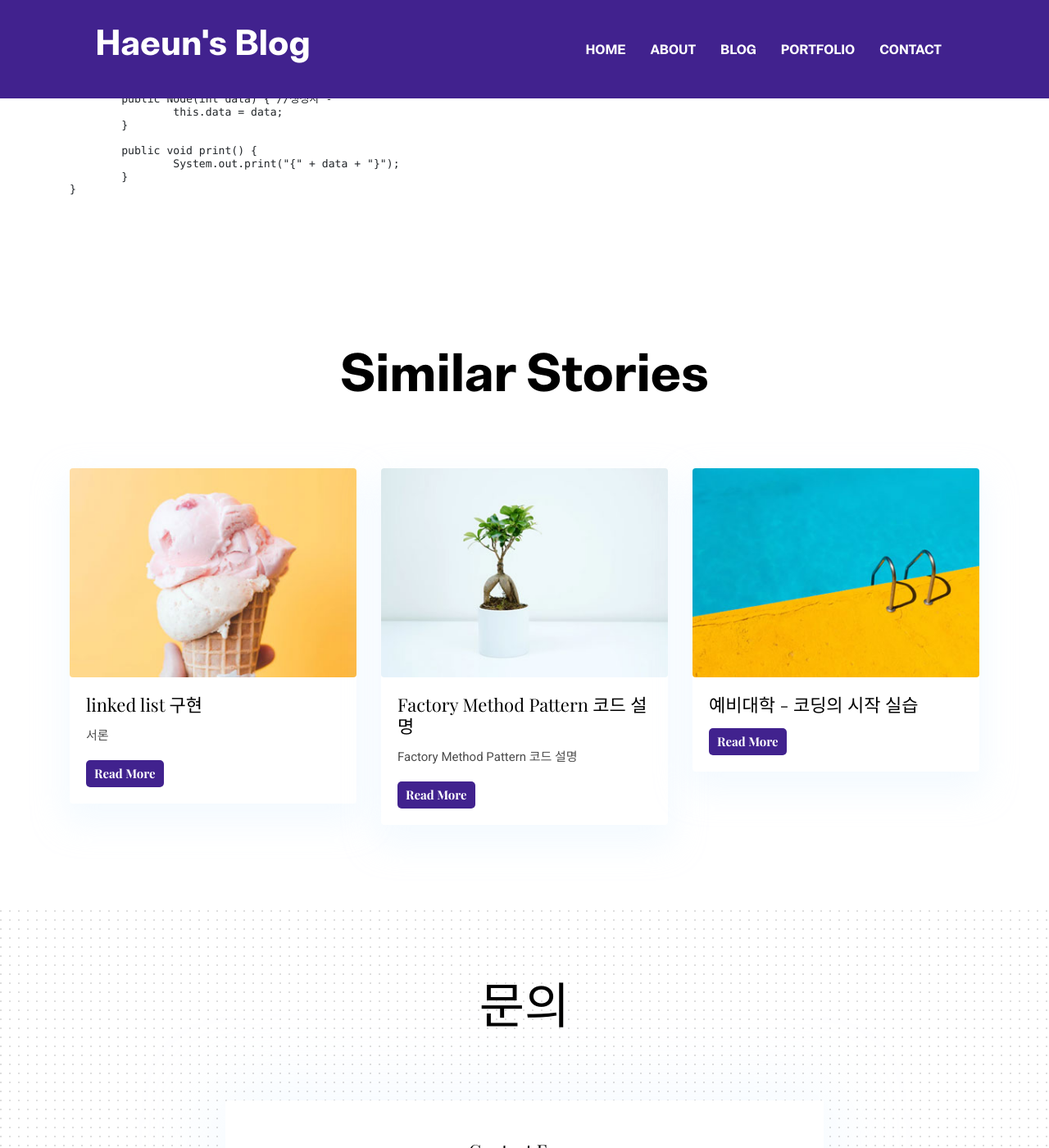
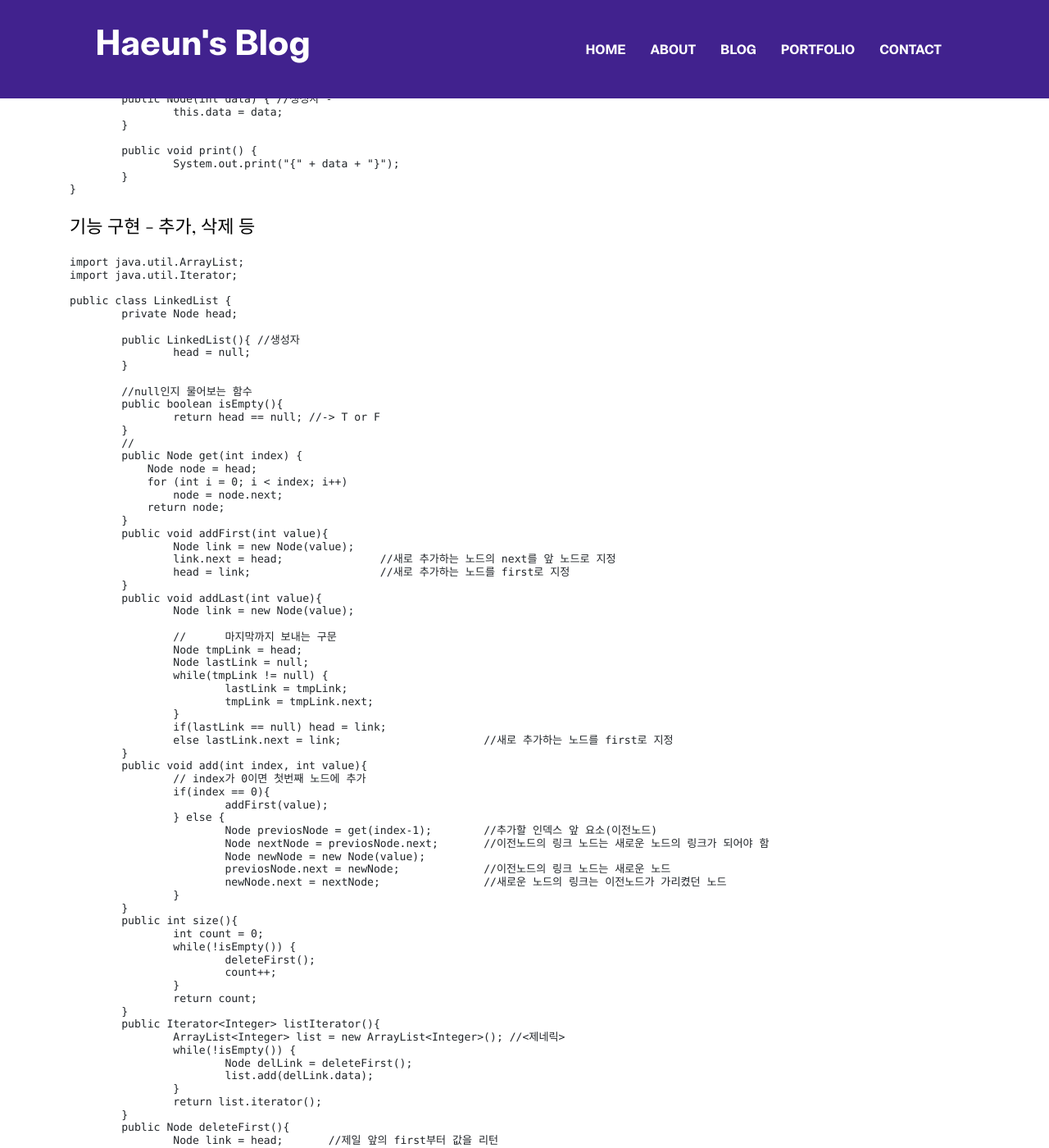
Before and after one commit to cheongsan16/cheongsan16.g, a Jekyll site: the page built from _posts/2021-05-01-Linkedlist.md, in a window 1280 px wide and 1400 px high, scrolled down 981 px. Shown: the whole window at 82% size. Built offline with Jekyll 4.4.1, drawn with Linux system fonts in a browser that asks for light colours; some of the changed text lies outside the part shown.

Commit message:
Update 2021-05-01-Linkedlist.md

````diff
--- a/_posts/2021-05-01-Linkedlist.md
+++ b/_posts/2021-05-01-Linkedlist.md
@@ -32,3 +32,101 @@ public class Node {
 	}
 }
 ```
+
+**기능 구현 - 추가, 삭제 등**
+
+```
+import java.util.ArrayList;
+import java.util.Iterator;
+
+public class LinkedList {
+	private Node head;
+
+	public LinkedList(){ //생성자
+		head = null;
+	}
+
+	//null인지 물어보는 함수
+	public boolean isEmpty(){
+		return head == null; //-> T or F
+	}
+	//
+	public Node get(int index) {
+	    Node node = head;
+	    for (int i = 0; i < index; i++)
+	        node = node.next;
+	    return node;
+	}
+	public void addFirst(int value){
+		Node link = new Node(value);
+		link.next = head;		//새로 추가하는 노드의 next를 앞 노드로 지정
+		head = link;			//새로 추가하는 노드를 first로 지정
+	}
+	public void addLast(int value){
+		Node link = new Node(value);
+
+		//	마지막까지 보내는 구문
+		Node tmpLink = head;
+		Node lastLink = null;
+		while(tmpLink != null) {
+			lastLink = tmpLink;
+			tmpLink = tmpLink.next;
+		}
+		if(lastLink == null) head = link;
+		else lastLink.next = link;			//새로 추가하는 노드를 first로 지정
+	}
+	public void add(int index, int value){
+		// index가 0이면 첫번째 노드에 추가
+		if(index == 0){
+			addFirst(value);
+		} else {
+			Node previosNode = get(index-1);	//추가할 인덱스 앞 요소(이전노드)
+			Node nextNode = previosNode.next;	//이전노드의 링크 노드는 새로운 노드의 링크가 되어야 함
+			Node newNode = new Node(value);
+			previosNode.next = newNode;		//이전노드의 링크 노드는 새로운 노드
+			newNode.next = nextNode;		//새로운 노드의 링크는 이전노드가 가리켰던 노드
+		}
+	}
+	public int size(){
+		int count = 0;
+		while(!isEmpty()) {
+			deleteFirst();
+			count++;
+		}
+		return count;
+	}
+	public Iterator<Integer> listIterator(){
+		ArrayList<Integer> list = new ArrayList<Integer>(); //<제네릭>
+		while(!isEmpty()) {
+			Node delLink = deleteFirst();
+			list.add(delLink.data);
+		}
+		return list.iterator();
+	}
+	public Node deleteFirst(){
+		Node link = head;	//제일 앞의 first부터 값을 리턴
+		if(head == null){
+			return null;
+		}
+		head = head.next;
+		return link;
+	}
+	public Object delete(int index){
+	    if(index == 0)
+	        return deleteFirst();
+	    Node previosNode = get(index-1);				//삭제할 인덱스 앞 요소(이전노드)
+	    Node deleteNode = previosNode.next;				//이전노드의 링크 노드는 삭제할 노드, 지금 삭제하면 노드를 연결할 수 없다.
+	    previosNode.next = deleteNode.next;				//삭제할 노드의 링크노드가 이전노드의 링크노드가 되어야 삭제할 노드와의 연결이 끊어진다.
+	    Object returnValue = deleteNode.data; 			//삭제할 노드의 값을 리턴하기 위해 저장
+	    return returnValue;
+	}
+	public void print() {
+		Node link = head;
+		while(link != null) {
+			link.print();
+			link = link.next;
+		}
+		System.out.println();
+	}
+}
+```
````
